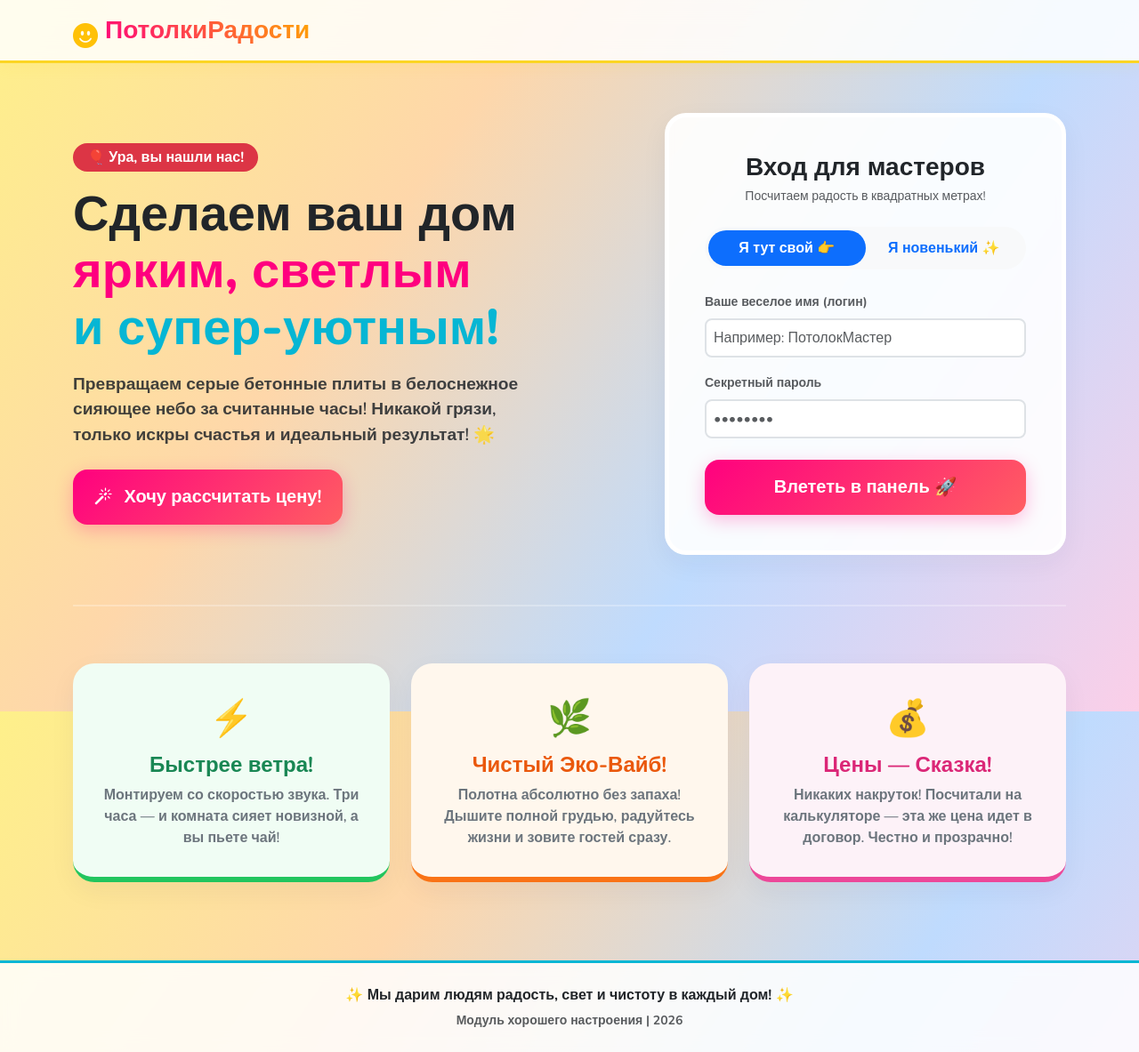
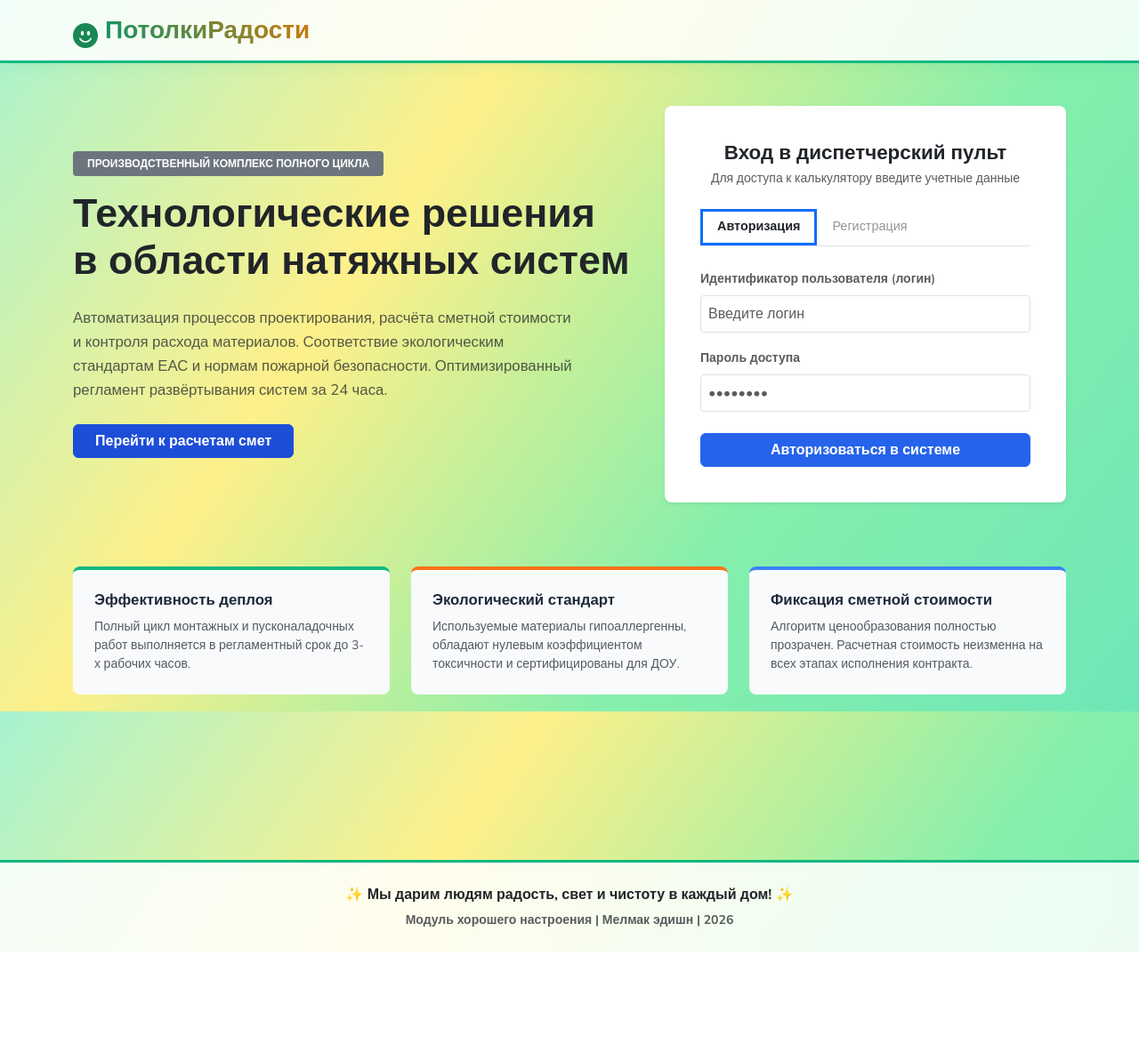
Before and after one commit to bask0xff/ceiling-orders, a FastAPI app: page / in a window 1280 px wide. Shown: the whole page at 89% size. After the commit the page ends 1070 px from the top, so only its background shows below. Run offline with FastAPI, Linux system fonts and the light colour scheme.

Commit message:
smile style

```diff
--- a/templates/base.html
+++ b/templates/base.html
@@ -13,7 +13,7 @@
     <style>
         body {
             font-family: 'Nunito', sans-serif;
-            background: linear-gradient(125deg, #fef08a, #fed7aa, #bfdbfe, #fbcfe8);
+            background: linear-gradient(125deg, #a7f3d0, #fef08a, #86efac, #6ee7b7);
             background-size: 400% 400%;
             animation: auroraGradient 20s ease infinite;
             background-attachment: fixed;
@@ -30,12 +30,12 @@
             background: rgba(255, 255, 255, 0.85);
             backdrop-filter: blur(12px);
             -webkit-backdrop-filter: blur(12px);
-            border-bottom: 3px solid #fbd524;
-            box-shadow: 0 4px 15px rgba(251, 213, 36, 0.1);
+            border-bottom: 3px solid #10b981;
+            box-shadow: 0 4px 15px rgba(16, 185, 129, 0.1);
         }
         .brand-joy {
             font-weight: 800;
-            background: linear-gradient(45deg, #ff007f, #ffaa00);
+            background: linear-gradient(45deg, #059669, #d97706);
             -webkit-background-clip: text;
             -webkit-text-fill-color: transparent;
         }
@@ -49,35 +49,35 @@
         }
         .card-joy:hover {
             transform: translateY(-4px);
-            box-shadow: 0 15px 35px rgba(255, 0, 127, 0.1);
+            box-shadow: 0 15px 35px rgba(16, 185, 129, 0.15);
         }
         .btn-joy {
-            background: linear-gradient(135deg, #ff007f 0%, #ff5e62 100%);
+            background: linear-gradient(135deg, #10b981 0%, #059669 100%);
             border: none;
             color: white;
             font-weight: 700;
             border-radius: 16px;
-            box-shadow: 0 6px 20px rgba(255, 0, 127, 0.25);
+            box-shadow: 0 6px 20px rgba(16, 185, 129, 0.25);
             transition: all 0.2s ease;
         }
         .btn-joy:hover {
-            background: linear-gradient(135deg, #ff5e62 0%, #ff007f 100%);
+            background: linear-gradient(135deg, #059669 0%, #10b981 100%);
             transform: scale(1.02);
-            box-shadow: 0 8px 25px rgba(255, 0, 127, 0.35);
+            box-shadow: 0 8px 25px rgba(16, 185, 129, 0.35);
             color: white;
         }
         .btn-joy-secondary {
-            background: linear-gradient(135deg, #06b6d4 0%, #0db8d6) !important;
+            background: linear-gradient(135deg, #d97706 0%, #b45309) !important;
             color: white !important;
             border: none;
             font-weight: 700;
             border-radius: 16px;
-            box-shadow: 0 6px 20px rgba(6, 182, 212, 0.25);
+            box-shadow: 0 6px 20px rgba(217, 119, 6, 0.25);
         }
         .footer-joy {
             background: rgba(255, 255, 255, 0.85);
             backdrop-filter: blur(10px);
-            border-top: 3px solid #06b6d4;
+            border-top: 3px solid #10b981;
             color: #64748b;
         }
 
@@ -96,13 +96,13 @@
     <nav class="navbar navbar-expand-lg navbar-light navbar-joy sticky-top mb-5">
         <div class="container">
             <a class="navbar-brand d-flex align-items-center" href="/">
-                <i class="bi bi-emoji-smile-fill text-warning me-2 fs-3 animate-float"></i>
+                <i class="bi bi-emoji-smile-fill text-success me-2 fs-3 animate-float"></i>
                 <span class="brand-joy fs-3">ПотолкиРадости</span>
             </a>
             <div class="ms-auto d-flex align-items-center">
                 {% if user %}
-                    <div class="bg-warning bg-opacity-20 px-3 py-2 rounded-pill me-3 border border-warning" style="background: rgba(255, 193, 7, 0.2); backdrop-filter: blur(5px);">
-                        <i class="bi bi-magic text-danger me-1"></i>
+                    <div class="bg-success bg-opacity-20 px-3 py-2 rounded-pill me-3 border border-success" style="background: rgba(25, 135, 84, 0.2); backdrop-filter: blur(5px);">
+                        <i class="bi bi-magic text-success me-1"></i>
                         <span class="small text-dark fw-bold">Мастер уюта: {{ user }}</span>
                     </div>
                     <a href="/logout" class="btn btn-outline-danger btn-sm rounded-pill px-3 fw-bold">
@@ -120,7 +120,7 @@
     <footer class="footer-joy py-4 mt-5 text-center">
         <div class="container fw-bold">
             <p class="mb-1 text-dark">✨ Мы дарим людям радость, свет и чистоту в каждый дом! ✨</p>
-            <small class="text-muted">Модуль хорошего настроения | 2026</small>
+            <small class="text-muted">Модуль хорошего настроения | Мелмак эдишн | 2026</small>
         </div>
     </footer>
 
--- a/templates/login.html
+++ b/templates/login.html
@@ -1,121 +1,69 @@
 {% extends "base.html" %}
-{% block title %}Потолки Радости — Счастье в каждый дом!{% endblock %}
+{% block title %}Вход в систему — ПотолокДекор{% endblock %}
 {% block content %}
-
-<div class="row align-items-center my-4 py-2">
-    <div class="col-lg-6 mb-5 mb-lg-0">
-        <span class="badge bg-danger text-white px-3 py-2 rounded-pill mb-3 fw-bold fs-6">
-            🎈 Ура, вы нашли нас!
+<div class="row align-items-center my-5">
+    <div class="col-lg-7 mb-4 mb-lg-0">
+        <span class="badge bg-secondary text-white px-3 py-2 rounded-1 mb-3 fw-bold text-uppercase tracking-wider" style="font-size: 0.75rem;">
+            Производственный комплекс полного цикла
         </span>
-        <h1 class="display-4 text-dark mb-3" style="font-weight: 800; line-height: 1.15;">
-            Сделаем ваш дом <br>
-            <span style="color: #ff007f;">ярким, светлым</span> <br>
-            <span style="color: #06b6d4;">и супер-уютным!</span>
+        <h1 class="display-4 text-dark mb-4" style="font-weight: 800; line-height: 1.2; font-size: 2.8rem; color: #0f172a;">
+            Технологические решения<br>в области натяжных систем
         </h1>
-        <p class="lead text-dark fw-semibold mb-4" style="font-size: 1.2rem; opacity: 0.85;">
-            Превращаем серые бетонные плиты в белоснежное сияющее небо за считанные часы! Никакой грязи, только искры счастья и идеальный результат! 🌟
+        <p class="text-muted mb-4" style="font-size: 1.05rem; max-width: 570px; line-height: 1.6;">
+            Автоматизация процессов проектирования, расчёта сметной стоимости и контроля расхода материалов. Соответствие экологическим стандартам ЕАС и нормам пожарной безопасности. Оптимизированный регламент развёртывания систем за 24 часа.
         </p>
-        <div class="d-flex flex-wrap gap-3">
-            <a href="#auth-card" class="btn btn-joy px-4 py-3 fs-5">
-                <i class="bi bi-magic me-2"></i> Хочу рассчитать цену!
-            </a>
-        </div>
+        <a href="#auth-card" class="btn btn-primary px-4 py-2.5" style="background-color: #1d4ed8; border-color: #1d4ed8; font-weight: 600;">
+            Перейти к расчетам смет
+        </a>
     </div>
 
-    <div class="col-lg-5 offset-lg-1" id="auth-card">
-        {% if error %}
-        <div class="alert alert-warning border-0 rounded-4 shadow bg-warning text-dark fw-bold mb-4" role="alert">
-            <i class="bi bi-patch-exclamation-fill me-2 text-danger"></i> {{ error }}
-        </div>
-        {% endif %}
-        {% if message %}
-        <div class="alert alert-success border-0 rounded-4 shadow bg-success text-white fw-bold mb-4" role="alert">
-            <i class="bi bi-balloon-heart-fill me-2"></i> {{ message }}
-        </div>
-        {% endif %}
-
-        <div class="card card-joy p-4 border border-5 border-white">
+    <div class="col-lg-5" id="auth-card">
+        <div class="card shadow-sm p-4 border-0 rounded-3" style="background-color: #ffffff;">
             <div class="card-body">
-                <h3 class="fw-extrabold text-dark text-center mb-1" style="font-weight: 800;">Вход для мастеров</h3>
-                <p class="text-muted text-center small mb-4">Посчитаем радость в квадратных метрах!</p>
-
-                <ul class="nav nav-pills nav-justified mb-4 bg-light p-1 rounded-pill" id="pills-tab" role="tablist">
-                    <li class="nav-item" role="presentation">
-                        <button class="nav-link active rounded-pill fw-bold py-2" id="pills-login-tab" data-bs-toggle="pill" data-bs-target="#pills-login" type="button" role="tab">Я тут свой 👉</button>
-                    </li>
-                    <li class="nav-item" role="presentation">
-                        <button class="nav-link rounded-pill fw-bold py-2" id="pills-reg-tab" data-bs-toggle="pill" data-bs-target="#pills-reg" type="button" role="tab">Я новенький ✨</button>
-                    </li>
-                </ul>
-
-                <div class="tab-content" id="pills-tabContent">
-                    <div class="tab-pane fade show active" id="pills-login" role="tabpanel">
-                        <form action="/login" method="post">
-                            <div class="mb-3">
-                                <label class="form-label fw-bold text-muted small">Ваше веселое имя (логин)</label>
-                                <input type="text" name="username" class="form-control rounded-3 border-2 p-2" placeholder="Например: ПотолокМастер" required>
-                            </div>
-                            <div class="mb-4">
-                                <label class="form-label fw-bold text-muted small">Секретный пароль</label>
-                                <input type="password" name="password" class="form-control rounded-3 border-2 p-2" placeholder="••••••••" required>
-                            </div>
-                            <button type="submit" class="btn btn-joy w-100 py-3 fs-5">Влететь в панель 🚀</button>
-                        </form>
-                    </div>
-
-                    <div class="tab-pane fade" id="pills-reg" role="tabpanel">
-                        <form action="/register" method="post">
-                            <div class="mb-3">
-                                <label class="form-label fw-bold text-muted small">Придумайте имя пользователя</label>
-                                <input type="text" name="username" class="form-control rounded-3 border-2 p-2" placeholder="Новый герой" required>
-                            </div>
-                            <div class="mb-4">
-                                <label class="form-label fw-bold text-muted small">Надежный пароль</label>
-                                <input type="password" name="password" class="form-control rounded-3 border-2 p-2" placeholder="••••••••" required>
-                            </div>
-                            <button type="submit" class="btn btn-joy-secondary w-100 py-3 fs-5">Создать профиль 🥳</button>
-                        </form>
-                    </div>
+                <div class="text-center mb-4">
+                    <h3 class="fw-bold text-dark mb-1" style="font-size: 1.4rem;">Вход в диспетчерский пульт</h3>
+                    <p class="text-muted small">Для доступа к калькулятору введите учетные данные</p>
                 </div>
 
+                <div class="d-flex border-bottom mb-4">
+                    <button class="btn btn-link text-decoration-none text-dark fw-bold pb-2 border-bottom border-primary border-3 rounded-0 px-3" style="font-size: 0.9rem;">Авторизация</button>
+                    <button class="btn btn-link text-decoration-none text-muted pb-2 rounded-0 px-3" style="font-size: 0.9rem;" disabled>Регистрация</button>
+                </div>
+
+                <form action="/login" method="post">
+                    <div class="mb-3">
+                        <label class="form-label text-muted small fw-semibold">Идентификатор пользователя (логин)</label>
+                        <input type="text" name="username" class="form-control p-2" placeholder="Введите логин" required style="border-radius: 4px;">
+                    </div>
+                    <div class="mb-4">
+                        <label class="form-label text-muted small fw-semibold">Пароль доступа</label>
+                        <input type="password" name="password" class="form-control p-2" placeholder="••••••••" required style="border-radius: 4px;">
+                    </div>
+                    <button type="submit" class="btn btn-primary w-100 py-2.5" style="background-color: #2563eb; border-color: #2563eb; font-weight: 600;">Авторизоваться в системе</button>
+                </form>
             </div>
         </div>
     </div>
 </div>
 
-<hr class="my-5 border-2 border-white">
-
-<div class="row py-3 text-center">
-    <div class="col-md-4 mb-4">
-        <div class="card card-joy h-100 p-3" style="background: #f0fdf4; border-bottom: 6px solid #22c55e;">
-            <div class="card-body">
-                <div class="fs-1 mb-2">⚡</div>
-                <h4 class="fw-bold text-success mb-2">Быстрее ветра!</h4>
-                <p class="text-secondary mb-0 fw-semibold">Монтируем со скоростью звука. Три часа — и комната сияет новизной, а вы пьете чай!</p>
-            </div>
+<div class="row g-4 mt-4">
+    <div class="col-md-4">
+        <div class="p-4 rounded-3 h-100" style="background-color: #f8fafc; border-top: 4px solid #10b981;">
+            <h5 class="fw-bold mb-2" style="font-size: 1.05rem;">Эффективность деплоя</h5>
+            <p class="text-muted small mb-0">Полный цикл монтажных и пусконаладочных работ выполняется в регламентный срок до 3-х рабочих часов.</p>
         </div>
     </div>
-
-    <div class="col-md-4 mb-4">
-        <div class="card card-joy h-100 p-3" style="background: #fff7ed; border-bottom: 6px solid #f97316;">
-            <div class="card-body">
-                <div class="fs-1 mb-2">🌿</div>
-                <h4 class="fw-bold text-warning mb-2" style="color: #ea580c !important;">Чистый Эко-Вайб!</h4>
-                <p class="text-secondary mb-0 fw-semibold">Полотна абсолютно без запаха! Дышите полной грудью, радуйтесь жизни и зовите гостей сразу.</p>
-            </div>
+    <div class="col-md-4">
+        <div class="p-4 rounded-3 h-100" style="background-color: #f8fafc; border-top: 4px solid #f97316;">
+            <h5 class="fw-bold mb-2" style="font-size: 1.05rem;">Экологический стандарт</h5>
+            <p class="text-muted small mb-0">Используемые материалы гипоаллергенны, обладают нулевым коэффициентом токсичности и сертифицированы для ДОУ.</p>
         </div>
     </div>
-
-    <div class="col-md-4 mb-4">
-        <div class="card card-joy h-100 p-3" style="background: #fdf2f8; border-bottom: 6px solid #ec4899;">
-            <div class="card-body">
-                <div class="fs-1 mb-2">💰</div>
-                <h4 class="fw-bold text-danger mb-2" style="color: #db2777 !important;">Цены — Сказка!</h4>
-                <p class="text-secondary mb-0 fw-semibold">Никаких накруток! Посчитали на калькуляторе — эта же цена идет в договор. Честно и прозрачно!</p>
-            </div>
+    <div class="col-md-4">
+        <div class="p-4 rounded-3 h-100" style="background-color: #f8fafc; border-top: 4px solid #3b82f6;">
+            <h5 class="fw-bold mb-2" style="font-size: 1.05rem;">Фиксация сметной стоимости</h5>
+            <p class="text-muted small mb-0">Алгоритм ценообразования полностью прозрачен. Расчетная стоимость неизменна на всех этапах исполнения контракта.</p>
         </div>
     </div>
 </div>
-
-<script src="https://cdn.jsdelivr.net/npm/bootstrap@5.3.2/dist/js/bootstrap.bundle.min.js"></script>
 {% endblock %}
```
Also changed, not shown: data/ceilings.db.
